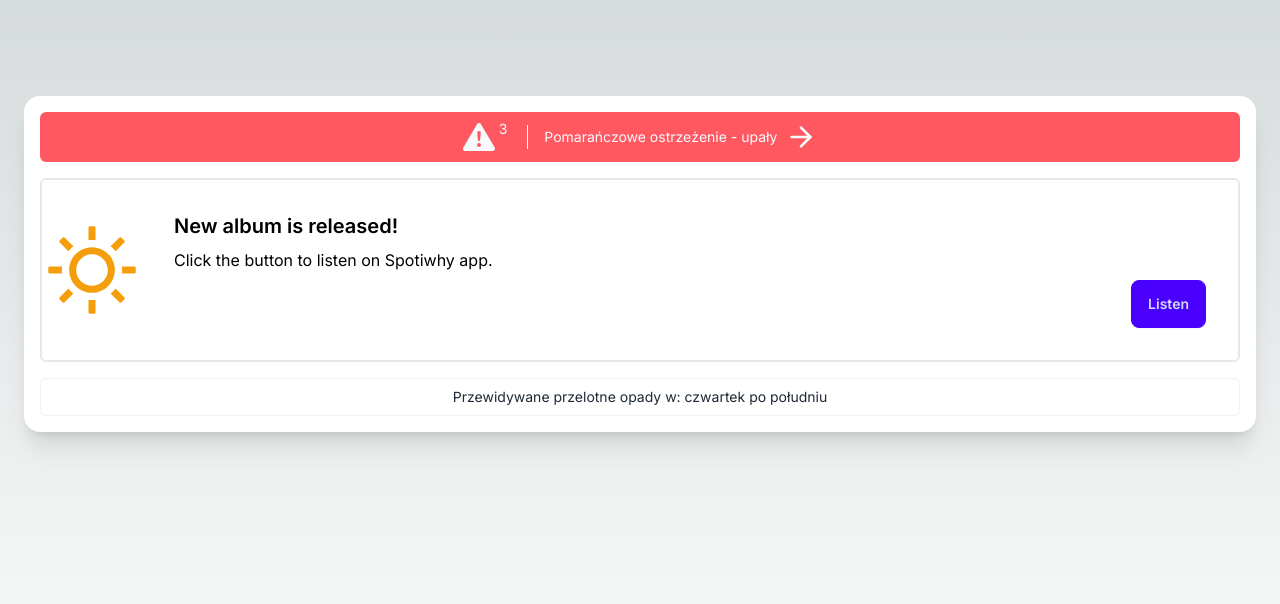
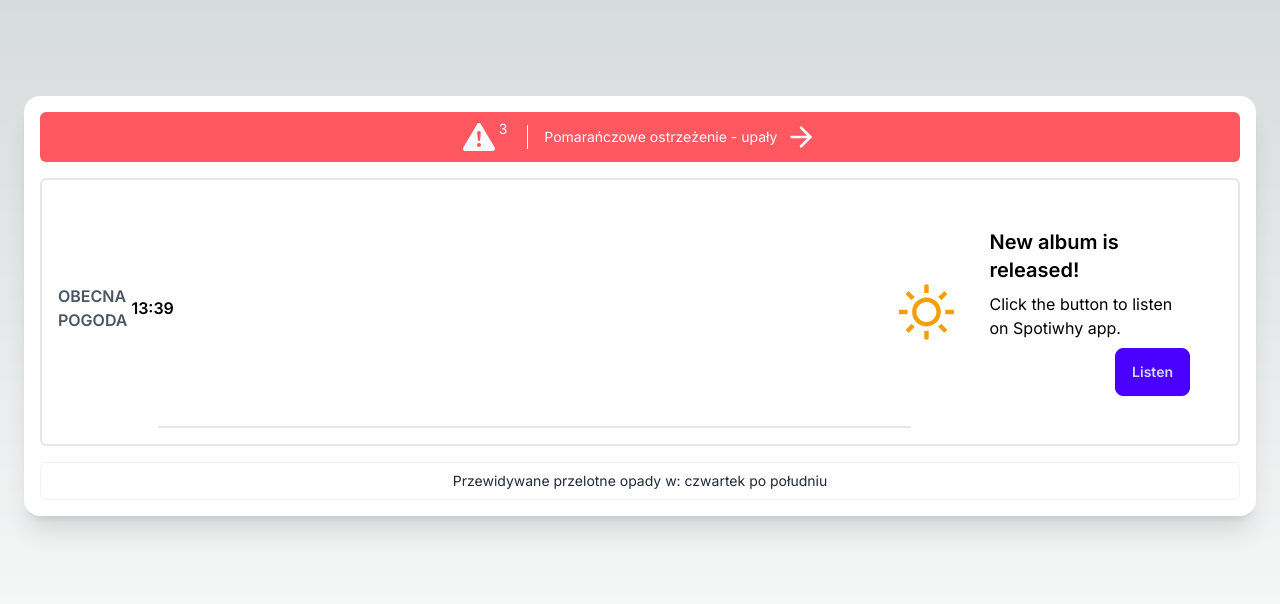
Before and after one commit to pinkjagnie/weather-css-widget, a Next.js app: page / in a window 1280 px wide. Shown: the top 604 px of the page. Built offline with nearby package versions, Linux system fonts and the light colour scheme.

Commit message:
Styled top of main widget

```diff
--- a/src/app/components/Card.js
+++ b/src/app/components/Card.js
@@ -2,7 +2,12 @@ import { AiOutlineSun } from "react-icons/ai";
 
 const Card = () => {
   return (
-    <div className="card lg:card-side bg-base-100 border-2 rounded-md">
+    <div className="card lg:card-side bg-base-100 border-2 rounded-md p-4">
+      <div className="flex justify-between items-center pb-2 font-semibold">
+        <p className="uppercase text-gray-600">Obecna pogoda</p>
+        <p>13:39</p>
+      </div>
+      <div className="-mx-4 w-[calc(100%+2rem)] border-b-2 border-gray-200"></div>
       <figure>
         <AiOutlineSun size={100} className="text-amber-500" />
       </figure>
```
